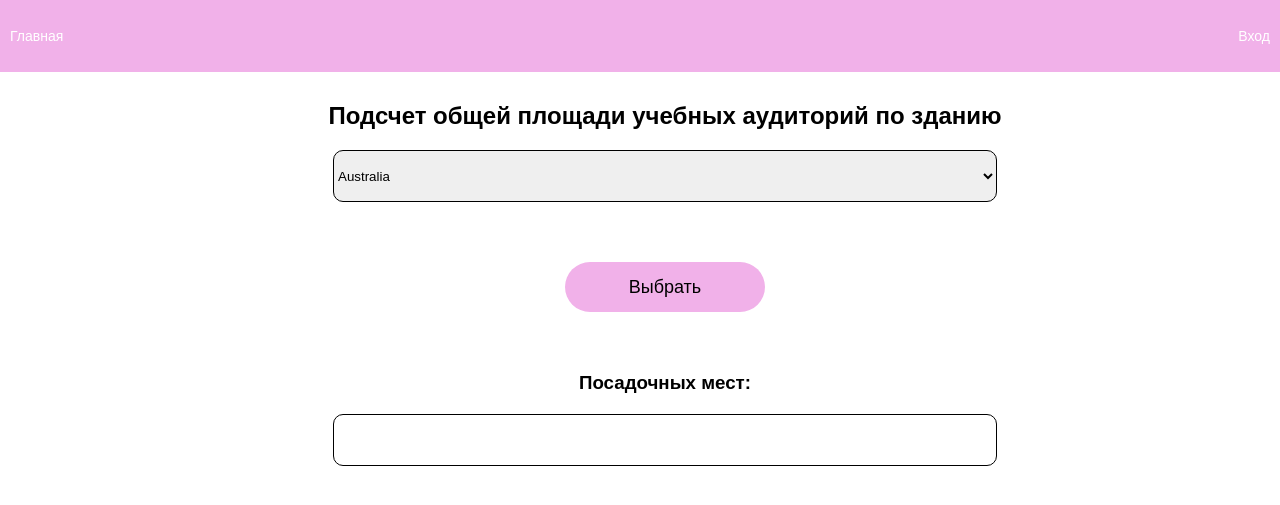
After one commit to vlukashh/pop-it-mvc, a PHP site: template views/site/counting.php in a window 1280 px wide. The commit adds this page. Shown: the top 505 px of the page. Run offline with PHP 8.4, Linux system fonts and the light colour scheme; the template is opened without the code that fills it, so the values that code supplies are empty.

Commit message:
интерфейс

```diff
--- a/public/css/style.css
+++ b/public/css/style.css
@@ -0,0 +1,134 @@
+html  {
+    box-sizing: border-box;
+}
+
+*,
+*::after,
+*::before{
+    padding: 0;
+    margin: 0;
+    border: 0;
+    box-sizing: inherit;
+}
+
+a{
+    text-decoration: none;
+}
+.container{
+    background-color: #f1b1e9;
+    height:72px ;
+    padding: 0 10px;
+    margin: 0 auto;
+}
+body{
+    font-family: 'El Messiri', sans-serif;
+    /* font-family: 'Montserrat', sans-serif;  */
+}
+
+.header__inner{
+    display: flex;
+    justify-content: space-between;
+    align-items: center;
+    height: 60px;
+    margin: 30px 0 0 0 ;
+}
+.menu {
+    color: #FFFFFF;
+    padding: 28px 0 0 0 ;
+    justify-content: space-between;
+    align-items: center;
+    display: flex;
+    gap: 50px;
+}
+.menu__list {
+    font-size: 14px;
+    color:#FFFFFF;
+}
+.menu__list:hover {
+    color: #C736B9
+}
+.content {
+    margin: 30px 0 0 50px;
+    display: flex;
+    flex-wrap: wrap;
+    flex-direction: column;
+
+}
+.content__list {
+    padding: 0 0 10px 0;
+    color: black;
+}
+.content__list:hover {
+    color: #C736B9
+}
+h2 {
+    text-align: center; /* Выравнивание текста по центру */
+}
+.form {
+    border-radius: 20px;
+    background-color: #eabfe2;
+    height: 460px;
+    width: 750px; /* Ширина формы */
+    margin: 30px auto; /* Центрирование по горизонтали */
+    text-align: center; /* Центрирование содержимого */
+}
+
+.form label {
+    display: block; /* Каждый label на новой строке */
+    margin-bottom: 10px; /* Расстояние между label */
+}
+
+.form button {
+    background-color: black;
+    display: block; /* Кнопка на новой строке */
+    text-align: center; /* Центрирование содержимого */
+    margin: 60px auto; /* Центрирование по горизонтали */
+    height:50px ;
+    width: 250px;
+    border-radius: 50px;
+    font-size: 22px;
+    color: #FFFFFF;
+}
+.cont {
+    margin: 100px 0 0 0 ;
+}
+.form input {
+    width: 664px;
+    height: 52px;
+    border-radius: 10px;
+    margin: 20px 0 0 0;
+}
+select {
+    width: 664px;
+    height: 52px;
+    border-radius: 10px;
+    margin: 20px 0 0 0;
+}
+.count__form {
+    text-align: center; /* Центрирование содержимого */
+}
+select {
+    border: 1px solid black;
+}
+.count__btn {
+    background-color: #f1b1e9;
+    display: block; /* Кнопка на новой строке */
+    text-align: center; /* Центрирование содержимого */
+    margin: 60px auto; /* Центрирование по горизонтали */
+    height:50px ;
+    width: 200px;
+    border-radius: 50px;
+    font-size: 18px;
+}
+h3 {
+    text-align: center; /* Выравнивание текста по центру */
+}
+.count__int {
+    width: 664px;
+    height: 52px;
+    border-radius: 10px;
+    border: 1px solid black;
+    display: block; /* Кнопка на новой строке */
+    text-align: center; /* Центрирование содержимого */
+    margin: 20px auto; /* Центрирование по горизонтали */
+}
--- a/routes/web.php
+++ b/routes/web.php
@@ -7,3 +7,6 @@ Route::add('GET', '/hello', [Controller\Site::class, 'hello'])
 Route::add(['GET', 'POST'], '/signup', [Controller\Site::class, 'signup']);
 Route::add(['GET', 'POST'], '/login', [Controller\Site::class, 'login']);
 Route::add('GET', '/logout', [Controller\Site::class, 'logout']);;
+Route::add('GET', '/counting', [Controller\Site::class, 'counting']);;
+Route::add('GET', '/countingtwo', [Controller\Site::class, 'countingtwo']);;
+Route::add('GET', '/countingthree', [Controller\Site::class, 'countingthree']);;
--- a/views/layouts/main.php
+++ b/views/layouts/main.php
@@ -5,28 +5,49 @@
     <meta name="viewport"
           content="width=device-width, user-scalable=no, initial-scale=1.0, maximum-scale=1.0, minimum-scale=1.0">
     <meta http-equiv="X-UA-Compatible" content="ie=edge">
+    <link rel="stylesheet" href="public/css/style.css">
     <title>Pop it MVC</title>
 </head>
 <body>
-<header>
-    <nav>
-        <a href="<?= app()->route->getUrl('/hello') ?>">Главная</a>
+<header class="header">
+    <div class="container">
+        <div class="header_inner">
+            <nav class="menu">
+                <a class="menu__list" href="<?= app()->route->getUrl('/hello') ?>">Главная</a>
                 <?php
                 if (!app()->auth::check()):
                     ?>
-            <a href="<?= app()->route->getUrl('/login') ?>">Вход</a>
+                    <a class="menu__list" href="<?= app()->route->getUrl('/login') ?>">Вход</a>
                 <?php
                 else:
                     ?>
-            <a href="<?= app()->route->getUrl('/signup') ?>">Добавить сотрудника</a>
-            <a href="<?= app()->route->getUrl('/logout') ?>">Выход (<?= app()->auth::user()->name ?>)</a>
+                    <a class="menu__list" href="<?= app()->route->getUrl('/logout') ?>">Выйти (<?= app()->auth::user()->name ?>)</a>
                 <?php
                 endif;
                 ?>
             </nav>
+        </div>
+    </div>
 </header>
+
 <main>
+    <div class="content">
+        <?php
+                if (!app()->auth::check()):
+        ?>
         <?= $content ?? '' ?>
+        <?php
+        else:
+        ?>
+            <a class="content__list" href="<?= app()->route->getUrl('/signup') ?>">Добавить сотрудника</a>
+            <a class="content__list" href="<?= app()->route->getUrl('/counting') ?>">Подсчет общей площади учебных аудиторий по зданию</a>
+            <a class="content__list" href="<?= app()->route->getUrl('/countingtwo') ?>">Подсчет общего количества посадочных мест по зданию</a>
+            <a class="content__list" href="<?= app()->route->getUrl('/countingthree') ?>">Подсчет общей площади учебных аудиторий по учебному заведению </a>
+            <?= $content ?? '' ?>
+        <?php
+                endif;
+        ?>
+    </div>
 </main>
 
 </body>
--- /dev/null
+++ b/views/site/counting.php
@@ -0,0 +1,13 @@
+<h2>Подсчет общей площади учебных аудиторий по зданию</h2>
+<form class="count__form">
+    <select id="country" name="country"  >
+        <option value="au">Australia</option>
+        <option value="ca">Canada</option>
+        <option value="usa">USA</option>
+    </select>
+    <button class="count__btn">Выбрать</button>
+</form>
+<div class="qwe">
+    <h3>Посадочных мест:</h3>
+    <input class="count__int">
+</div>
```
Also changed, not shown: app/Controller/Site.php (+12 -0 lines), views/site/countingthree.php (added, +13 -0 lines), views/site/countingtwo.php (added, +13 -0 lines), views/site/login.php (+13 -5 lines), views/site/signup.php (+13 -5 lines). Lines whose indentation alone changed are shown as unchanged.
